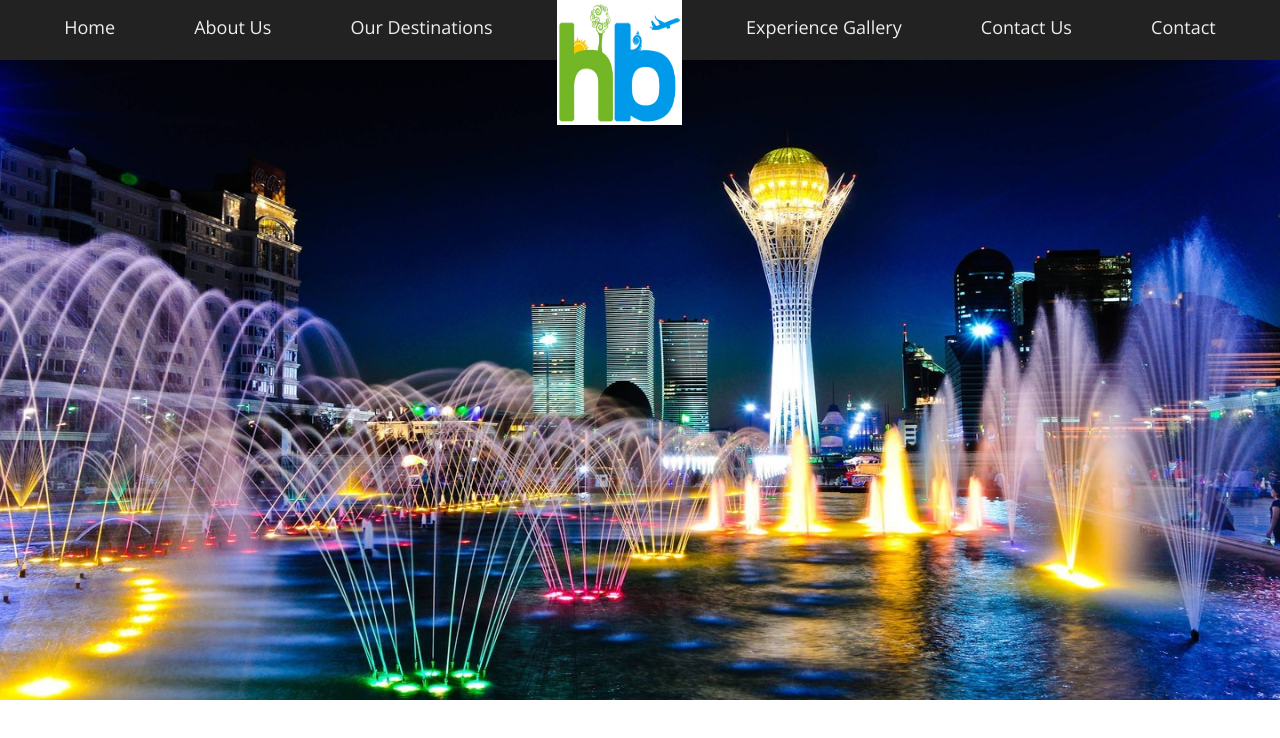
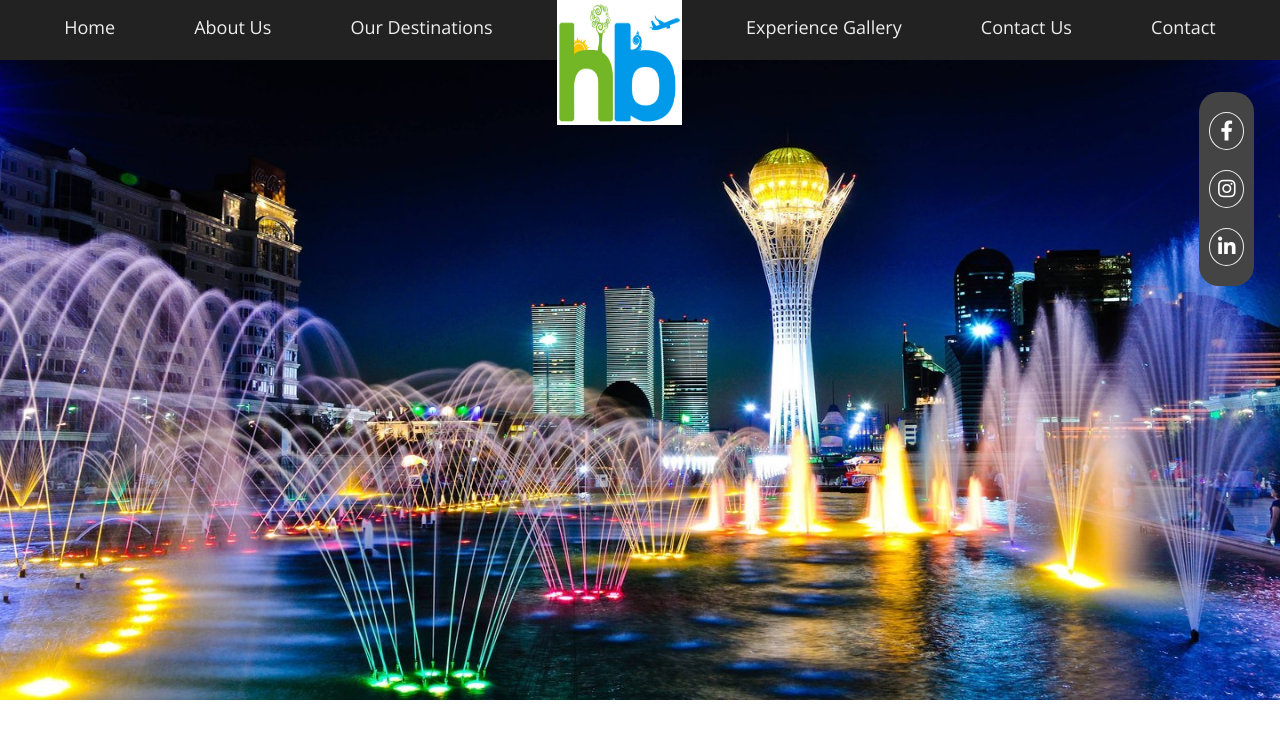
Before and after one commit to riverrz/Hoffen-BlessU, a plain HTML site: page index.html in a window 1280 px wide. Drawn offline with nearby package versions, Linux system fonts and the light colour scheme.

Commit message:
Add social links and style

```diff
--- a/css/header.css
+++ b/css/header.css
@@ -50,4 +50,40 @@
 .banner__container {
   width: 100%;
   height: 80vh;
+  position: relative;
 }
+
+.social__list {
+  position: absolute;
+  right: 2%;
+  top: 5%;
+  color: #fff;
+  display: flex;
+  flex-flow: column;
+  background-color: #444;
+  border-top-left-radius: 20px;
+  border-top-right-radius: 20px;
+  border-bottom-left-radius: 20px;
+  border-bottom-right-radius: 20px;
+  padding: 1rem;
+}
+.social__list-item {
+  margin: 1rem 0;
+}
+.social__list-item span {
+  display: block;
+  border-radius: 50%;
+  border: 1.5px solid #eee;
+  padding: 0.8rem;
+  display: flex;
+  justify-content: center;
+  cursor: pointer;
+  transition: 0.2s;
+}
+.social__list-item span:hover {
+  background-color: #eee;
+  color: #222;
+}
+.social-icon {
+  font-size: 2rem;
+}
--- a/css/main.css
+++ b/css/main.css
@@ -24,6 +24,9 @@ a {
   text-decoration: none;
   color: inherit;
 }
+i {
+  color: inherit;
+}
 
 *,
 *::after,
--- a/index.html
+++ b/index.html
@@ -20,13 +20,25 @@
     <link
       href="https://fonts.googleapis.com/css?family=Open+Sans"
       rel="stylesheet"
+      lazyload
+    />
+    <link
+      rel="stylesheet"
+      href="https://use.fontawesome.com/releases/v5.8.1/css/all.css"
+      integrity="sha384-50oBUHEmvpQ+1lW4y57PTFmhCaXp0ML5d60M1M7uH2+nqUivzIebhndOJK28anvf"
+      crossorigin="anonymous"
+      lazyload
     />
   </head>
   <body>
     <nav class="nav">
       <ul class="nav__list">
-        <li class="nav__list-item">Home</li>
-        <li class="nav__list-item">About Us</li>
+        <li class="nav__list-item">
+          <a href="index.html">Home</a>
+        </li>
+        <li class="nav__list-item">
+          <a href="about.html">About Us</a>
+        </li>
         <li class="nav__list-item">
           Our Destinations
           <ul class="nav__sublist">
@@ -51,16 +63,59 @@
         <li class="nav__list-item">
           Experience Gallery
           <ul class="nav__sublist">
-            <li class="nav__list-item">Video Gallery</li>
-            <li class="nav__list-item">Photo Gallery</li>
+            <li class="nav__list-item">
+              <a href="video-gallery.html">Video Gallery</a>
+            </li>
+            <li class="nav__list-item">
+              <a href="photo-gallery.html">Photo Gallery</a>
+            </li>
           </ul>
         </li>
-        <li class="nav__list-item">Contact Us</li>
-        <li class="nav__list-item">Contact</li>
+        <li class="nav__list-item">
+          <a href="contact.html">Contact Us</a>
+        </li>
+        <li class="nav__list-item">
+          <a href="contact.html">Contact</a>
+        </li>
       </ul>
     </nav>
     <section class="banner__container">
       <img src="./assets/banner.jpg" alt="Banner" />
+      <ul class="social__list">
+        <li class="social__list-item">
+          <a
+            href="https://www.facebook.com"
+            target="_blank"
+            rel="noopener noreferrer"
+          >
+            <span>
+              <i class="fab fa-facebook-f social-icon"></i>
+            </span>
+          </a>
+        </li>
+        <li class="social__list-item">
+          <a
+            href="https://www.instagram.com"
+            target="_blank"
+            rel="noopener noreferrer"
+          >
+            <span>
+              <i class="fab fa-instagram social-icon"></i>
+            </span>
+          </a>
+        </li>
+        <li class="social__list-item">
+          <a
+            href="https://www.linkedin.com"
+            target="_blank"
+            rel="noopener noreferrer"
+          >
+            <span>
+              <i class="fab fa-linkedin-in social-icon"></i>
+            </span>
+          </a>
+        </li>
+      </ul>
     </section>
     <script src="./js/main.js"></script>
   </body>
```
